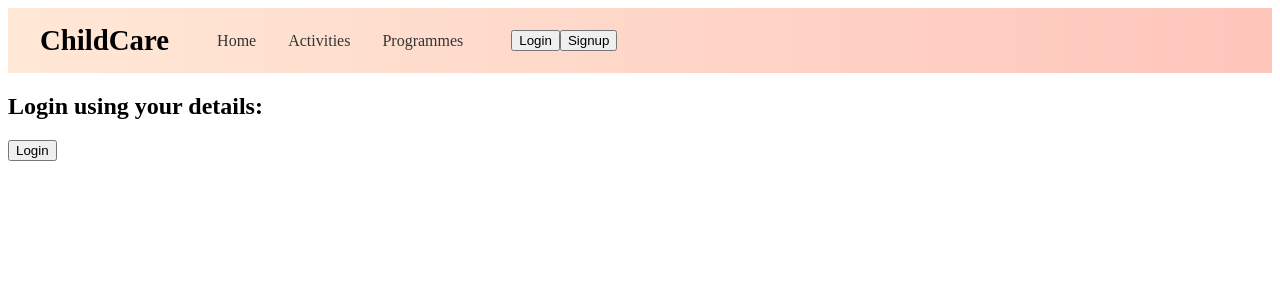
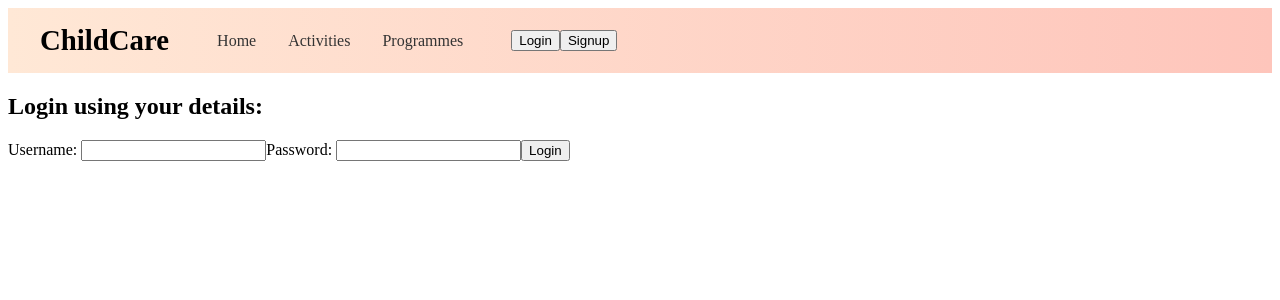
Before and after one commit to srivyshnavi1505/ChildCare, a React (Vite) app: page /login in a window 1280 px wide. Shown: the top 300 px of the page. Built offline with nearby package versions, Linux system fonts and the light colour scheme.

Commit message:
login and signup pages functionality

```diff
--- a/src/pages/login.jsx
+++ b/src/pages/login.jsx
@@ -1,20 +1,47 @@
+import { useState } from "react";
 import { useNavigate } from "react-router-dom";
+import axios from "axios";
 
 const Login = ({loggedin,setloggedin}) => {
 
   const navigate=useNavigate();
 
-  const logincontrol= ()=> {
-    setloggedin(true);
-    navigate('/');
+  const [username,setusername]=useState('');
+  const [password,setpassword]=useState('');
+
+  const handlelogin=async(e) => {
+    e.preventDefault();
+    const res=await axios.get('http://localhost:3000/accounts');
+    const exists=res.data.find(user=> {
+      if(user.username===username){
+        if(user.password===password){
+          setloggedin(true);
+          navigate('/');
+          return true;
+        }else {
+          alert("Incorrect password");
+          return true;
+        }
+      }
+    })
+    if(!exists) {
+      alert(`No account with username: ${username} exists`);
+      navigate('/login');
+    }
   }
 
   return (
     <div>
       <h2>Login using your details: </h2>
-      <button onClick={logincontrol}>Login</button>
+      <form onSubmit={handlelogin}>
+        <label>Username: </label>
+        <input type="text" required value={username} onChange={(e)=> setusername(e.target.value)} />
+        <label>Password: </label>
+        <input type="password" required value={password} onChange={(e)=> setpassword(e.target.value)} />
+        <button>Login</button>
+      </form>
       </div>
   )
 }
 
-export default Login
+export default Login;
--- a/src/pages/signup.jsx
+++ b/src/pages/signup.jsx
@@ -9,9 +9,23 @@ const Signup = () => {
 
     const navigate=useNavigate();
 
-    const handlesubmit= (e)=> {
+    const handlesubmit= async (e)=> {
         e.preventDefault();
         const account={username,password};
+        const res = await axios.get('http://localhost:3000/accounts');
+        const existing = res.data.find(user => user.username === username);
+
+        if(existing) {
+            alert(`An account with username "${username}" already exists`);
+            navigate('/signup');
+            return;
+        }
+
+        if(password.length<6 || password.length>15) {
+            alert("Password length must be between 6 to 15 characters");
+            return;
+        }
+
         axios.post('http://localhost:3000/accounts', account)
             .then(res=> {
                 alert(`Account created with username: ${res.data.username}`);
@@ -28,7 +42,7 @@ const Signup = () => {
                 <input type="text" required value={username} onChange={(e)=> setusername(e.target.value)} />
                 <label>Password: </label>
                 <input type="password" required value={password} onChange={(e)=> setpassword(e.target.value)} />
-                <button>Submit</button>
+                <button>Create Account</button>
             </form>
         </div>
      );
```
